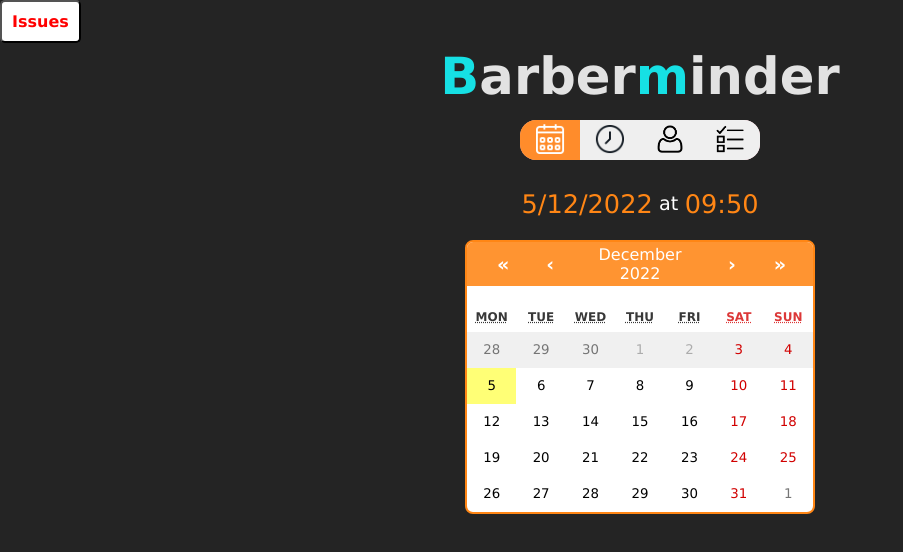
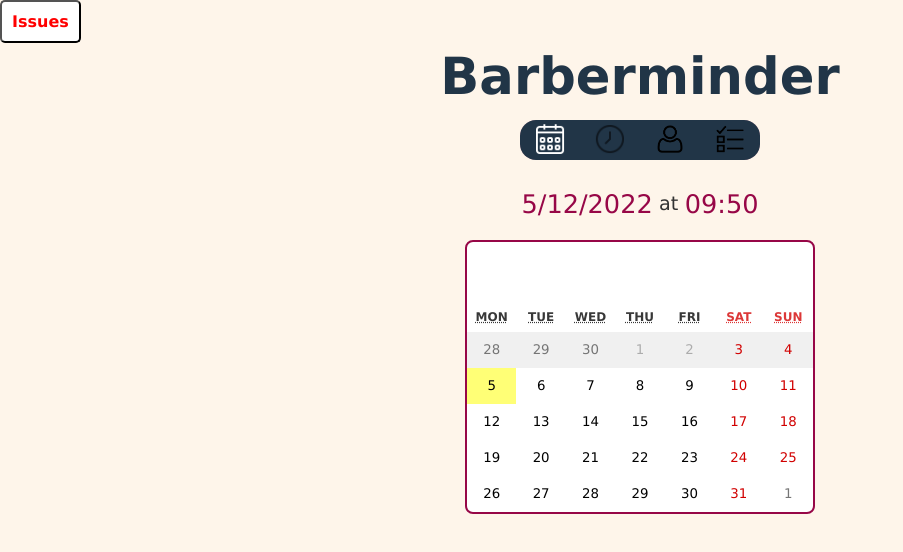
Before and after one commit to sudolink/BarberMinder_front, a React (Vite) app: page / in a window 1280 px wide. Shown: the top 552 px of the page, without its empty margins (0-903 px from the left). Built offline with nearby package versions, Linux system fonts and the light colour scheme; no server answers.

Commit message:
testing out how the light theme could look like

```diff
--- a/src/App.css
+++ b/src/App.css
@@ -56,7 +56,8 @@
 
 .appointmentsHeading {
   font-size: 1.5rem;
-  color: rgba(255, 134, 21, 1);
+  /* color: rgba(255, 134, 21, 1); */
+  color:rgb(53, 53, 53);
   text-decoration: underline;
   margin: 0rem 0.4rem;
 }
@@ -283,8 +284,8 @@
 }
 
 .appointmentDate{
-
-  color:orange;
+  color:#970747;
+  /* color:orange; */
   margin: 0 1rem;
 }
 
@@ -340,7 +341,8 @@
 }
 
 .numberOfAppointments {
-  color: rgba(255, 134, 21, 1);
+  color:#970747;
+  /* color: rgba(255, 134, 21, 1); */
 }
 
 .numberOfAppointmentsX{
@@ -388,7 +390,8 @@
   /* make a fat juicy button */
   border-radius: 0.5rem;
   border: none;
-  background-color: rgba(255, 134, 21, 0.88);
+  /* background-color: rgba(255, 134, 21, 0.88); */
+  background-color: #970747;;
   color: white;
   padding: 0.7rem 1.2rem;
   font-size: 1rem;
@@ -397,13 +400,14 @@
 }
 
 .confirmAppointmentBtn:hover {
-  background-color: rgba(255, 134, 21, 1);
+  /* background-color: rgba(255, 134, 21, 1); */
+  background-color: #970747;;
   color:black;
 }
 
 .dateSelectedSpan{
   font-size: 1.2rem;
-  color:rgba(255,255,255,1) !important;
+  color: rgb(50,50,50) !important;
   margin: 0rem 0.4rem;
 }
 
@@ -443,8 +447,8 @@
 }
 
 .activeMode {
-  background-color: rgba(255, 134, 21, 0.88);
-  color: white;
+  color: #970747;
+  /* background-color: rgba(255, 134, 21, 0.88); */
 }
 
 .customerForm {
@@ -466,7 +470,8 @@
 }
 
 .searchInput:focus {
-  outline: 1px solid rgba(255, 134, 21, 0.88);
+  /* outline: 1px solid rgba(255, 134, 21, 0.88); */
+  outline: 1px solid #970747;
   animation: pulsate 3s ease-in infinite;
 }
 
@@ -482,21 +487,22 @@
 }
 
 .customerModeBtn:hover{
-  color:rgba(255, 134, 21, 1);
+  /* color:rgba(255, 134, 21, 1); */
+  color: #970747;
 }
 
 @keyframes pulsate {
   0% {
-    outline: 2px solid rgba(255, 134, 21, 0.7);
+    outline: 2px solid #970747;
   }
   25% {
-    outline: 2px solid rgba(255, 134, 21, 0.7);
+    outline: 2px solid #970747;
   }
   50% {
     outline: 2px solid rgba(21, 251, 255, 0);
   }
   100% {
-    outline: 2px solid rgba(255, 134, 21, 0.7);
+    outline: 2px solid #970747;
   }
 }
 
@@ -509,13 +515,15 @@
 .react-calendar {
   position: relative;
   border-radius: 0.5rem;
-  border: 2px solid rgba(255, 134, 21, 1);
+  /* border: 2px solid rgba(255, 134, 21, 1); */
+  border: 2px solid #970747;
   overflow: hidden;
   margin-top: 1rem;
 }
 
 .react-calendar__navigation {
-  background-color: rgba(255, 134, 21, 0.88);
+  /* background-color: rgba(255, 134, 21, 0.88); */
+  background-color: 2px solid #970747;
   display:flex;
   align-items: center;
 }
@@ -573,7 +581,7 @@ abbr:hover{
 }
 
 .emphasis {
-  color: rgba(21, 251, 255, 0.88);
+  /* color: rgba(21, 251, 255, 0.88); */
 }
 
 .cContainer {
@@ -581,11 +589,13 @@ abbr:hover{
 }
 
 .highlight {
-  color:rgba(255, 134, 21, 1);
+  color: #970747;
+  /* color:rgba(255, 134, 21, 1); */
 }
 
 .searchHighlight {
-  color: rgba(255, 134, 21, 1);
+  /* color: rgba(255, 134, 21, 1); */
+  color: #970747;
   font-weight: bold;
 }
 
@@ -656,13 +666,13 @@ abbr:hover{
 
 @keyframes flashText {
   0% {
-    color:rgba(255, 134, 21, 0.88);
+    color:#970747;
   }
   30% {
     color:rgba(255,255,255,1)
   }
   60%{
-    color:rgba(255,134,21,0.88);
+    color:#970747;
   }
   90%{
     color:rgba(255,255,255,1)
@@ -681,7 +691,7 @@ abbr:hover{
   width:330px;
   border-radius: 50%;
   position:relative;
-  background-color: rgba(56, 56, 56, 1);
+  /* background-color: rgba(56, 56, 56, 1); */
 }
 
 .smallRing {
@@ -691,7 +701,7 @@ abbr:hover{
   border-radius: 50%;
   height:180px;
   width:180px;
-  background-color: rgba(255,255,255,0.1);
+  /* background-color: rgba(255,255,255,0.1); */
   display:flex;
   justify-content: center;
   align-items: center;
@@ -706,6 +716,7 @@ abbr:hover{
 
 .hourDiv:hover{
   color:white;
+  background-color: #970747;
 }
 
 .hourText{
@@ -740,7 +751,8 @@ abbr:hover{
 }
 
 .innerCirc:hover {
-  background-color: rgba(24, 140, 142, 1);
+  /* background-color: rgba(24, 140, 142, 1); */
+  background-color: #9505467c;
 }
 
 .innerCircMinutes {
@@ -751,7 +763,8 @@ abbr:hover{
   height:40px;
 }
 .innerCircMinutes:hover{
-  background-color: rgba(24, 140, 142, 1);
+  /* background-color: rgba(24, 140, 142, 1); */
+  background-color: #9505467c;
 }
 
 .timeBox{
@@ -764,7 +777,8 @@ abbr:hover{
   font-size: 2.4rem;
   font-weight:700;
   /* color:rgba(21, 251, 255, 1); */
-  color: rgba(255, 134, 21, 1);
+  /* color: rgba(255, 134, 21, 1); */
+  color: #970747;
   -webkit-animation: breathing 3s ease-out infinite normal;
   animation: breathing 3s ease-in-out infinite normal;
   text-shadow: 0 0 50px white;
@@ -772,7 +786,8 @@ abbr:hover{
 
 .confirmClockText {
   font-size: 1.6rem;
-  color:rgba(255, 134, 21, 1);
+  /* color:rgba(255, 134, 21, 1); */
+  color: #970747;
   text-shadow: 0 0 30px white;
 }
 .confirmClockText:hover{
@@ -967,8 +982,9 @@ abbr:hover{
 }
 
 .selectedBubble {
-  background-color: rgba(255, 134, 21, 1) !important;
+  /* background-color: rgba(255, 134, 21, 1) !important; */
   /* background-color: rgb(0, 169, 172) !important; */
+  background-color: #970747;
   color: white;
   z-index: 9;
 }
--- a/src/index.css
+++ b/src/index.css
@@ -76,9 +76,9 @@ h1 {
 }
 
 @media (prefers-color-scheme: light) {
-  /* :root {
+  :root {
     color: #213547;
-    background-color: #ffffff;
+    background-color: #fef5ea;
   }
 
   a:hover {
@@ -86,6 +86,6 @@ h1 {
   }
 
   button {
-    background-color: #f9f9f9;
-  } */
+    background-color: #213547;
+  }
 }
```
